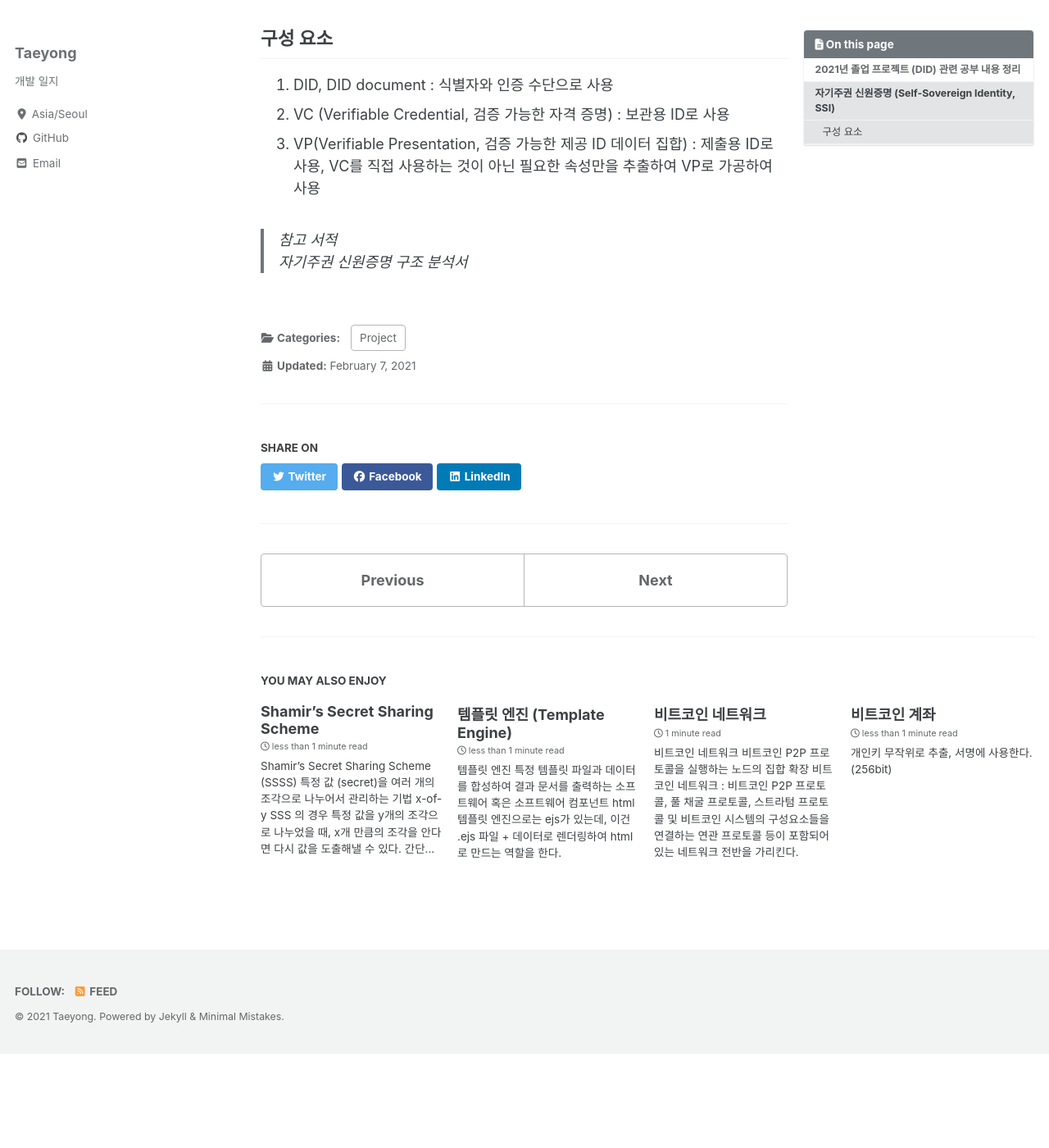
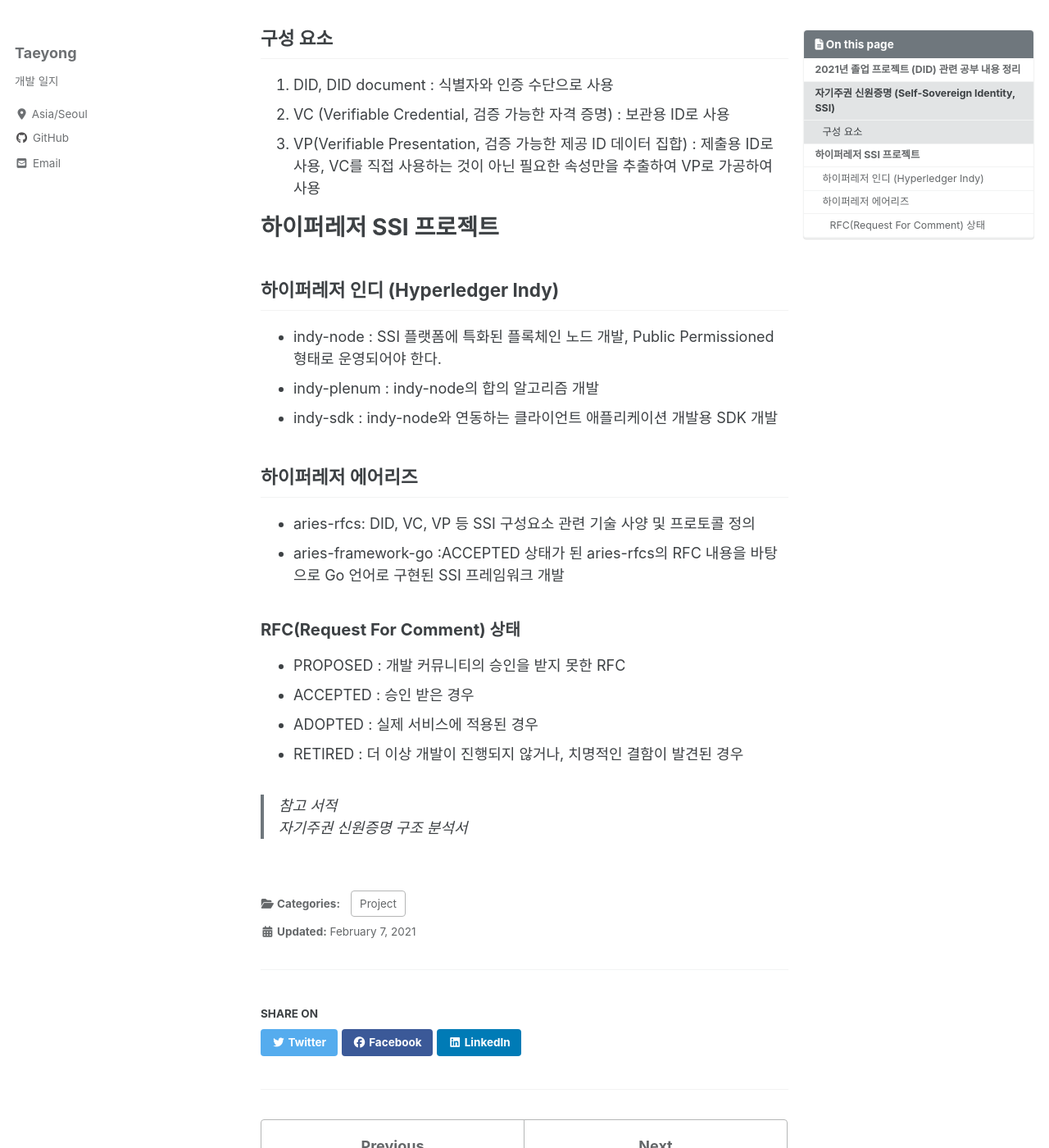
Before and after one commit to TaeYongHwang/TaeYongHwang.github.io, a Jekyll site: the page built from _posts/project/2020-02-07-did.md, in a window 1280 px wide and 1400 px high, scrolled down 463 px. Shown: the whole window at 82% size. Built offline with Jekyll 4.4.1, drawn with Linux system fonts in a browser that asks for light colours; cached includes are drawn as plain includes; nearby versions of some CDN libraries; before the commit the page ends 1748 px from its top, so only the background shows below that; some of the changed text lies outside the part shown.

Commit message:
SSI hyperledger

```diff
--- a/_posts/project/2020-02-07-did.md
+++ b/_posts/project/2020-02-07-did.md
@@ -18,7 +18,21 @@ categories: Project
 3. VP(Verifiable Presentation, 검증 가능한 제공 ID 데이터 집합) : 제출용 ID로 사용,
    VC를 직접 사용하는 것이 아닌 필요한 속성만을 추출하여 VP로 가공하여 사용
 
+# 하이퍼레저 SSI 프로젝트
+## 하이퍼레저 인디 (Hyperledger Indy)
+- indy-node : SSI 플랫폼에 특화된 플록체인 노드 개발, Public Permissioned 형태로 운영되어야 한다.
+- indy-plenum : indy-node의 합의 알고리즘 개발
+- indy-sdk : indy-node와 연동하는 클라이언트 애플리케이션 개발용 SDK 개발
 
+## 하이퍼레저 에어리즈
+- aries-rfcs: DID, VC, VP 등 SSI 구성요소 관련 기술 사양 및 프로토콜 정의
+- aries-framework-go :ACCEPTED 상태가 된 aries-rfcs의 RFC 내용을 바탕으로 Go 언어로 구현된 SSI 프레임워크 개발
+
+### RFC(Request For Comment) 상태
+- PROPOSED : 개발 커뮤니티의 승인을 받지 못한 RFC
+- ACCEPTED : 승인 받은 경우
+- ADOPTED : 실제 서비스에 적용된 경우
+- RETIRED : 더 이상 개발이 진행되지 않거나, 치명적인 결함이 발견된 경우
 
 > 참고 서적
 > 자기주권 신원증명 구조 분석서
```
